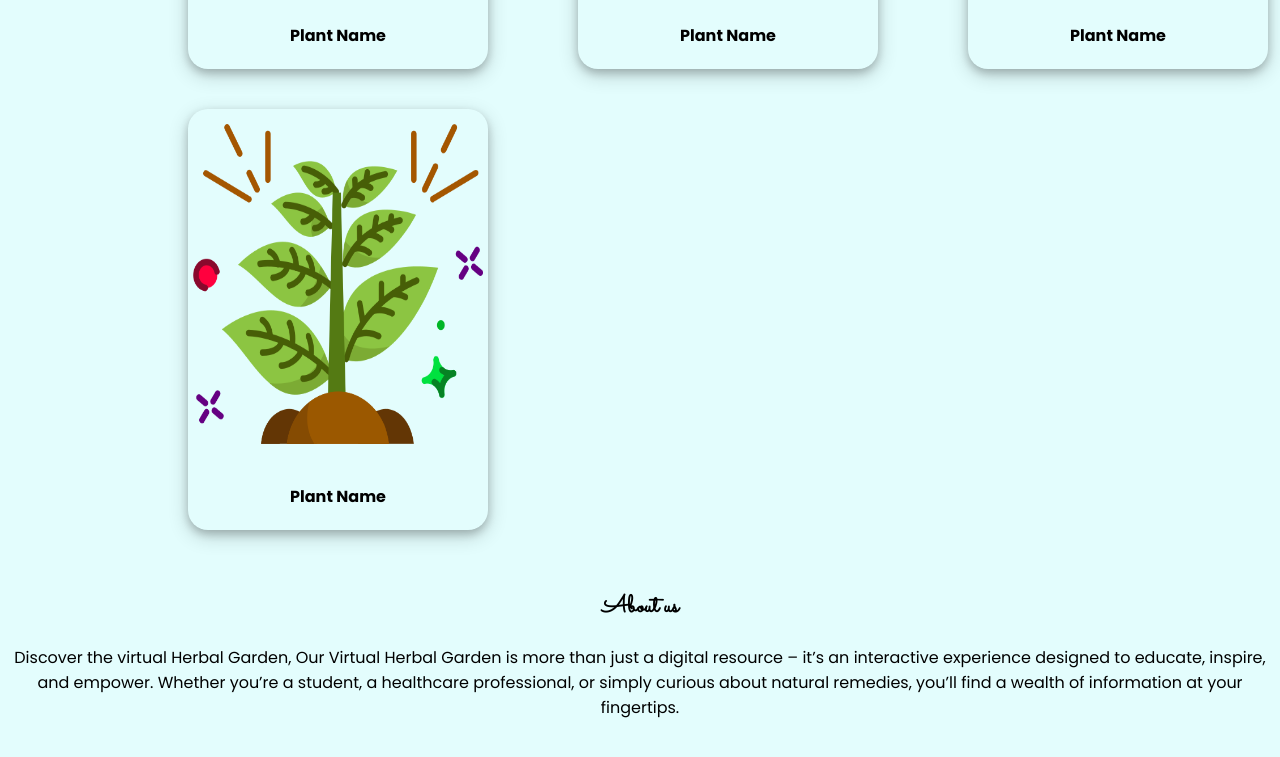
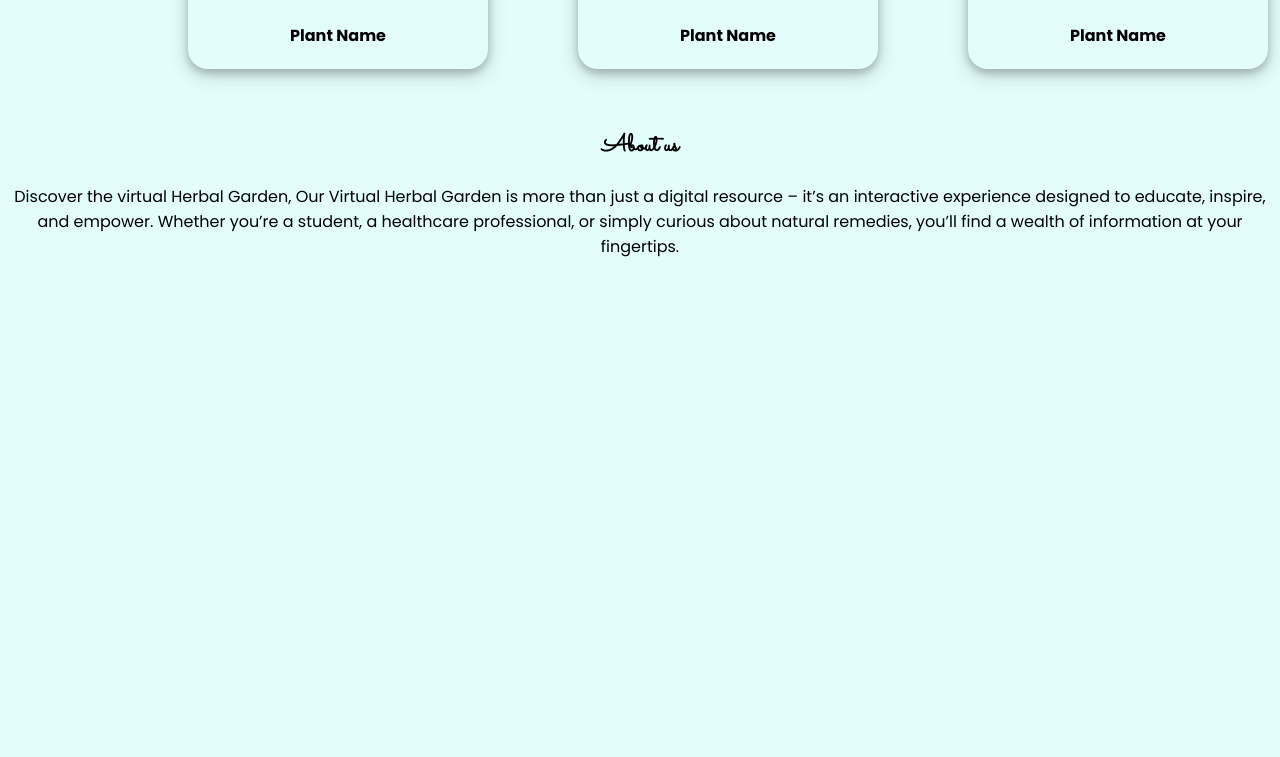
Before and after one commit to mr-rithish/Herbarium, a plain HTML site: page index.html in a window 1280 px wide. Shown: the part 1065-1822 px from the top of the page. After the commit the page ends 1774 px from the top, so only its background shows below. Drawn offline with Linux system fonts and the light colour scheme.

Commit message:
Update index.html

```diff
--- a/index.html
+++ b/index.html
@@ -40,11 +40,6 @@
                 <h4>Plant Name</h4>
             </div>
         </div>
-        <div class="polaroid">
-            <img width="290px" height="350px" src="images/leaf.png" alt="plant-img">
-            <div class="caption">
-                <h4>Plant Name</h4>
-            </div>
         </div>
     </div>
 </div>
```
